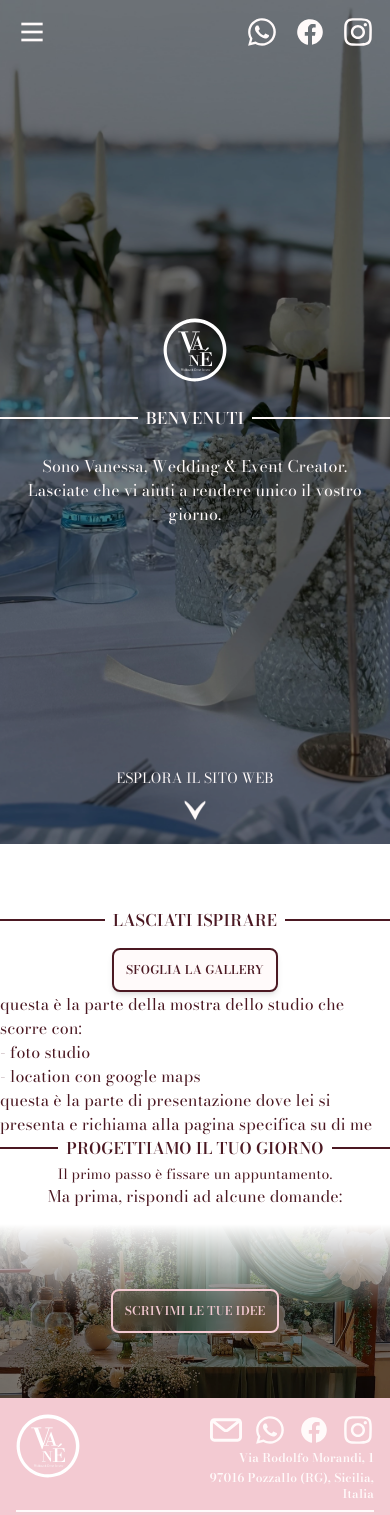
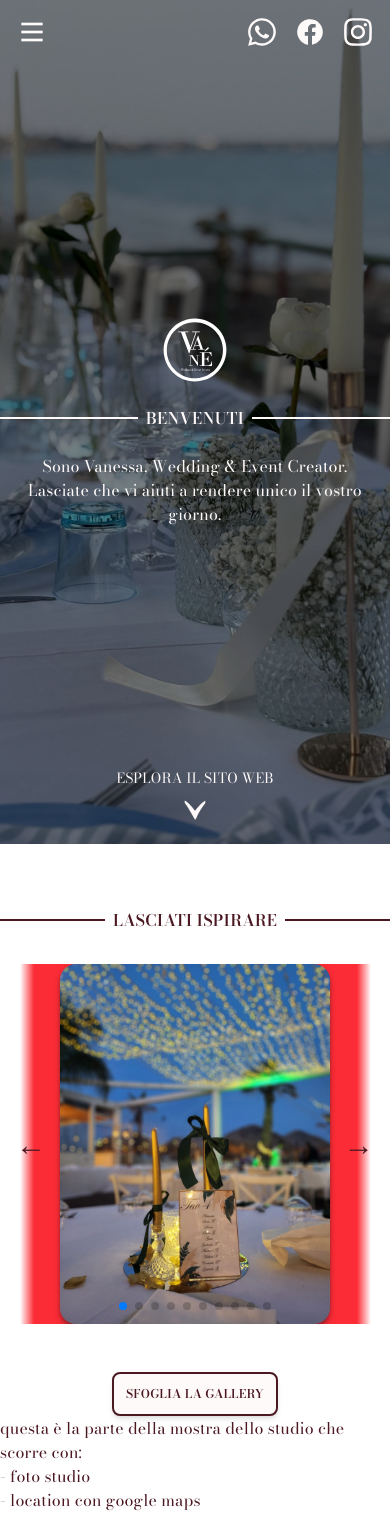
Before and after one commit to vanewedding/website, a React (Vite) app: page /it in a window 390 px wide. Shown: the top 1515 px of the page. Built offline with nearby package versions, Linux system fonts and the light colour scheme.

Commit message:
Feat: enhance image slider with mobile support and navigation controls

```diff
--- a/src/components/visual/Slider.jsx
+++ b/src/components/visual/Slider.jsx
@@ -1,10 +1,18 @@
 import { Swiper, SwiperSlide } from "swiper/react";
-import { EffectCoverflow, Autoplay } from "swiper/modules";
+import {
+  EffectCoverflow,
+  Autoplay,
+  Pagination,
+  Navigation,
+} from "swiper/modules";
 import "swiper/css";
 import "swiper/css/effect-coverflow";
+import "swiper/css/pagination";
+import "swiper/css/navigation";
 
 export default function Slider({ photos }) {
   return (
+    <>
       <section className="py-8 w-screen overflow-visible hidden lg:block">
         <Swiper
           modules={[EffectCoverflow, Autoplay]}
@@ -42,5 +50,53 @@ export default function Slider({ photos }) {
           ))}
         </Swiper>
       </section>
+      <section className="py-8 w-screen overflow-visible block lg:hidden relative">
+        <Swiper
+          modules={[EffectCoverflow, Pagination, Navigation]}
+          effect="coverflow"
+          grabCursor={true}
+          centeredSlides={false}
+          loop={true}
+          slidesPerView={1}
+          spaceBetween={0}
+          coverflowEffect={{
+            rotate: 0,
+            stretch: 0,
+            depth: 0,
+            slideShadows: false,
+          }}
+          pagination={{
+            clickable: true,
+            dynamicBullets: false,
+          }}
+          navigation={{
+            nextEl: ".next-btn",
+            prevEl: ".prev-btn",
+          }}
+          speed={2000} // velocità della transizione
+          className="w-[90%] h-90 mask-x-from-96% "
+        >
+          {photos.map((photo, idx) => (
+            <SwiperSlide key={idx}>
+              <div className="h-full items-center bg-red-500">
+                <img
+                  src={photo.src}
+                  alt={photo.alt}
+                  className="h-full m-auto rounded-2xl shadow-md shadow-bordeaux/60"
+                />
+              </div>
+            </SwiperSlide>
+          ))}
+        </Swiper>
+
+        {/* BOTTONI CUSTOM */}
+        <div className="prev-btn absolute left-4 top-1/2 -translate-y-1/2 z-50 text-3xl ">
+          ←
+        </div>
+        <div className="next-btn absolute right-4 top-1/2 -translate-y-1/2 z-50 text-3xl">
+          →
+        </div>
+      </section>
+    </>
   );
 }
```
Lines whose indentation alone changed are shown as unchanged.
